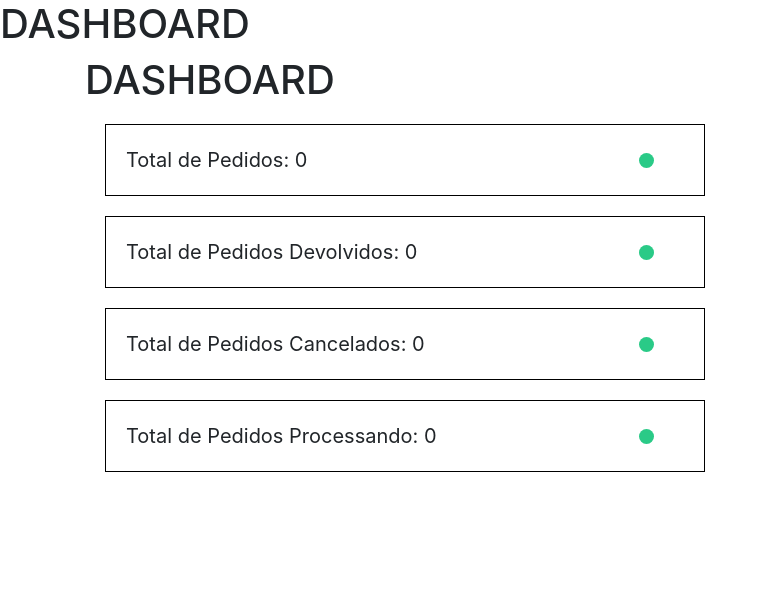
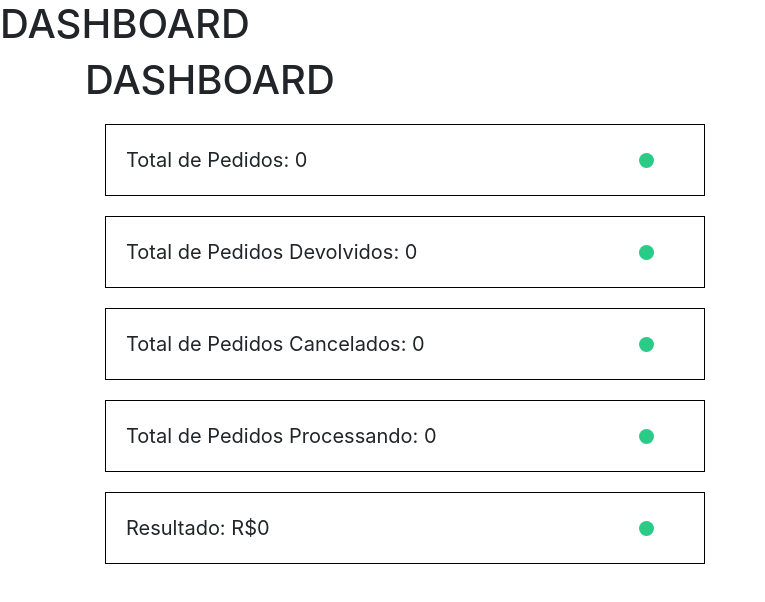
Before and after one commit to brenolapreza/api-wp-woocommerce, a React (Create React App) app: page / in a window 1280 px wide. Shown: the top 602 px of the page, without its empty margins (0-765 px from the left). Built offline with nearby package versions, Linux system fonts and the light colour scheme; no server answers.

Commit message:
add soma and resultado

```diff
--- a/src/components/table/index.js
+++ b/src/components/table/index.js
@@ -26,16 +26,23 @@ class Tabela extends React.Component {
         const processando = this.state.products.filter( processando => processando.status === "processing" )
         const totalProcessando = processando.length
 
+        let somar = this.state.products.map((acumulado) => parseFloat(acumulado.total))
+        const result = somar.reduce((soma, nota) => soma + nota, 0);
+
+
+
+
         return (
             <div className="container">
                 <h1>DASHBOARD</h1>
                 <ul>
-                    <li>Total de Pedidos: {this.state.products.length}</li>
+                    <li className="">Total de Pedidos: {this.state.products.length}</li>
                     <li>Total de Pedidos Devolvidos: {devolvidosTotal}</li>
                     <li>Total de Pedidos Cancelados: {totalCancelado}</li>
                     <li>Total de Pedidos Processando: {totalProcessando}</li>
+                    <li>Resultado: R${result}</li>
 
-                </ul>
+                                   </ul>
             </div>
         );
     }
```
